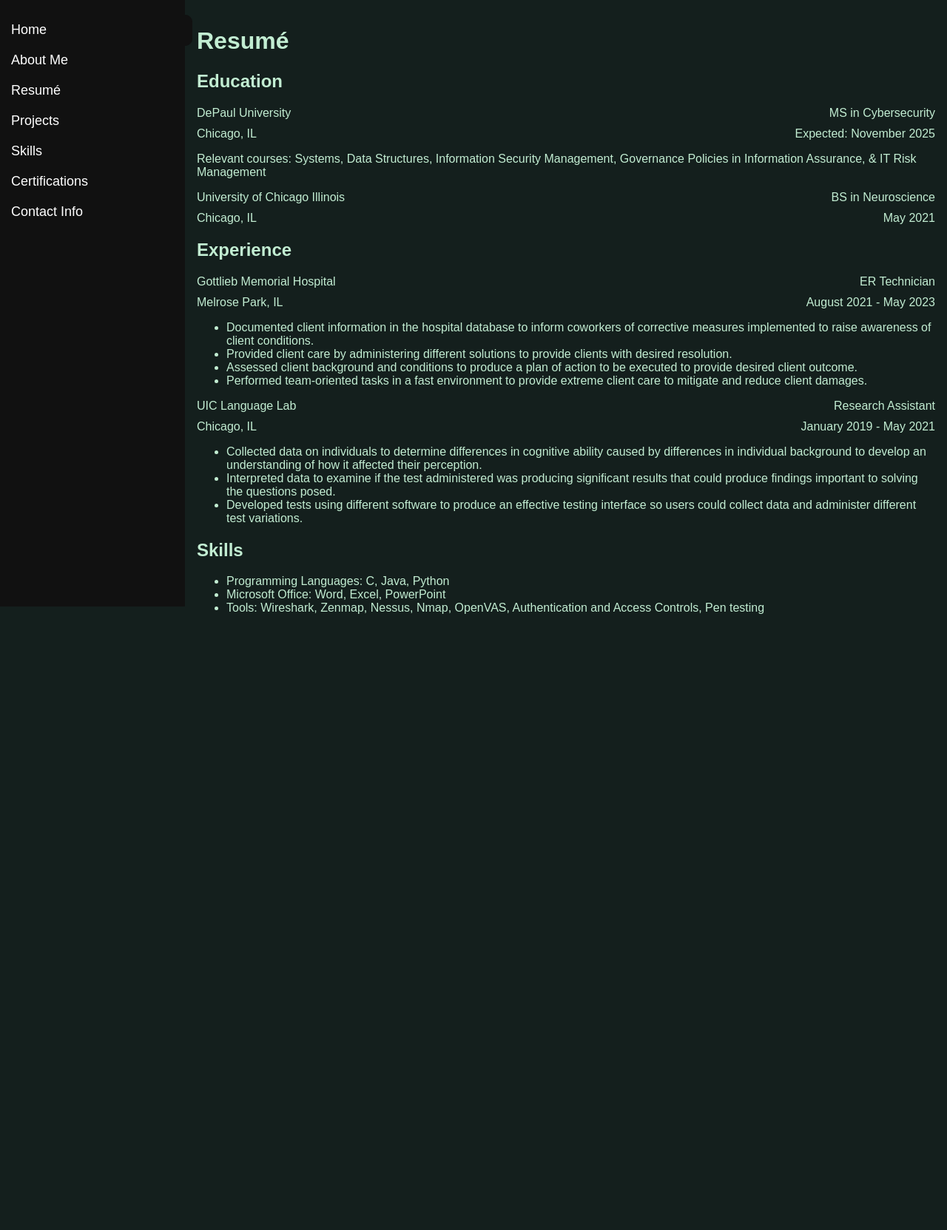
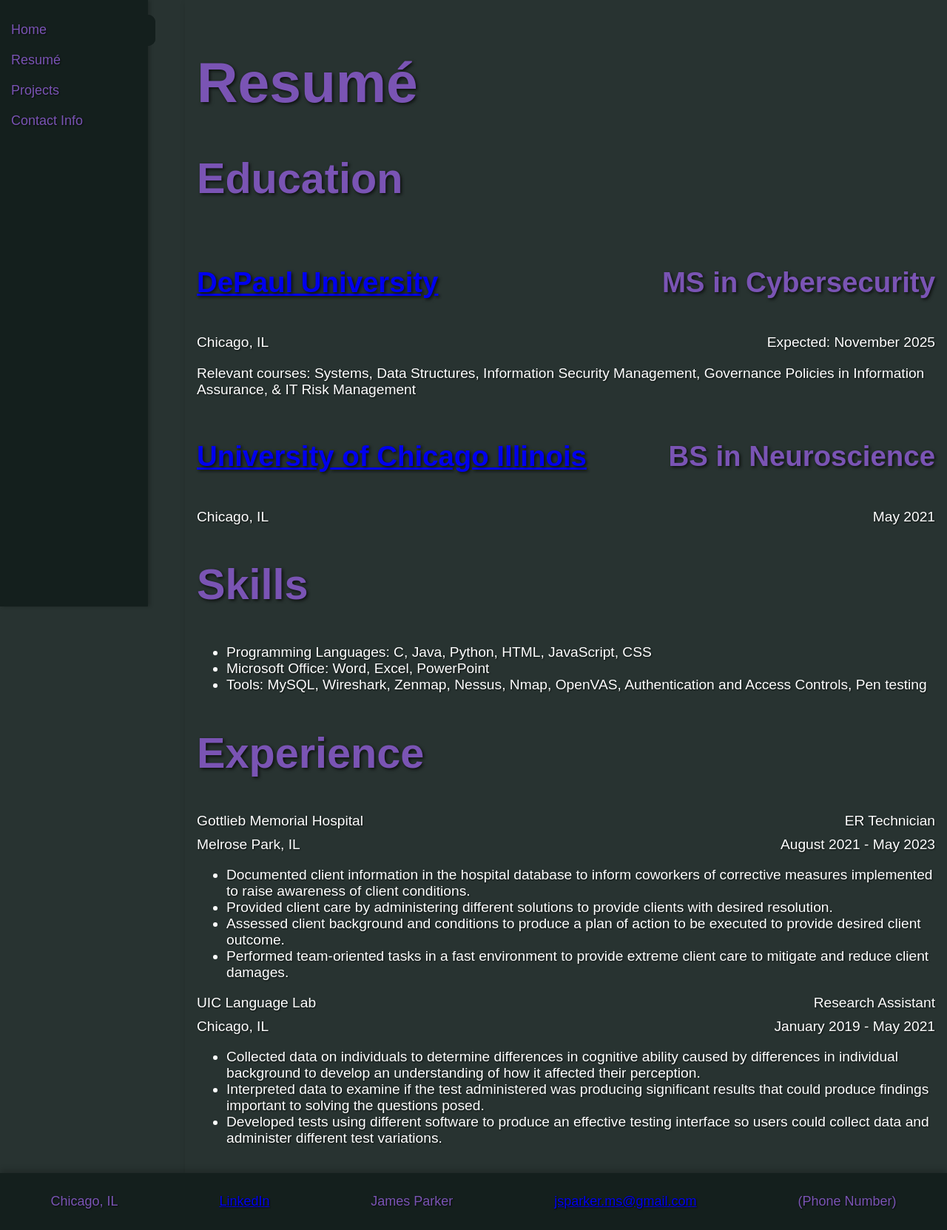
Before and after one commit to Utsukara/PersonalPortfolio, a plain HTML site: page cv.html in a window 1280 px wide. Shown: the whole page at 74% size. Before the commit the page ends 863 px from the top, so only its background shows below. Drawn offline with Linux system fonts and the light colour scheme.

Commit message:
added new features

```diff
--- a/cv.html
+++ b/cv.html
@@ -3,7 +3,7 @@
 <head>
     <meta charset="UTF-8">
     <meta name="viewport" content="width=device-width, initial-scale=1.0">
-    <title>James Parker - Resumé</title>
+    <title>James Parker - Résumé</title>
     <link rel="stylesheet" href="styles.css">
 </head>
 <body>
@@ -13,11 +13,8 @@
     <div id="sidebar" class="sidebar">
         <label for="toggle-sidebar" class="close-tab"></label>
         <a href="index.html">Home</a>
-        <a href="about.html">About Me</a>
         <a href="cv.html">Resumé</a>
         <a href="projects.html">Projects</a>
-        <a href="skills.html">Skills</a>
-        <a href="certifications.html">Certifications</a>
         <a href="contact.html">Contact Info</a>
     </div>
 
@@ -25,8 +22,8 @@
         <h1>Resumé</h1>
         <h2>Education</h2>
         <div class="section">
-            <span class="left">DePaul University</span>
-            <span class="right">MS in Cybersecurity</span>
+            <h3><span class="left"><a href="https://www.depaul.edu/Pages/default.aspx">DePaul University</a></span></h3>
+            <h3><span class="right">MS in Cybersecurity</span></h3>
         </div>
         <div class="section">
             <span class="left">Chicago, IL</span>
@@ -34,13 +31,20 @@
         </div>
         <p>Relevant courses: Systems, Data Structures, Information Security Management, Governance Policies in Information Assurance, & IT Risk Management</p>
         <div class="section">
-            <span class="left">University of Chicago Illinois</span>
-            <span class="right">BS in Neuroscience</span>
+            <h3><span class="left"><a href="https://www.uic.edu/">University of Chicago Illinois</a></span></h3>
+            <h3><span class="right">BS in Neuroscience</span></h3>
         </div>
         <div class="section">
             <span class="left">Chicago, IL</span>
             <span class="right">May 2021</span>
         </div>
+
+        <h2>Skills</h2>
+        <ul>
+            <li>Programming Languages: C, Java, Python, HTML, JavaScript, CSS</li>
+            <li>Microsoft Office: Word, Excel, PowerPoint</li>
+            <li>Tools: MySQL, Wireshark, Zenmap, Nessus, Nmap, OpenVAS, Authentication and Access Controls, Pen testing</li>
+        </ul>
 
         <h2>Experience</h2>
         <div class="section">
@@ -70,13 +74,14 @@
             <li>Interpreted data to examine if the test administered was producing significant results that could produce findings important to solving the questions posed.</li>
             <li>Developed tests using different software to produce an effective testing interface so users could collect data and administer different test variations.</li>
         </ul>
+    </div>
 
-        <h2>Skills</h2>
-        <ul>
-            <li>Programming Languages: C, Java, Python</li>
-            <li>Microsoft Office: Word, Excel, PowerPoint</li>
-            <li>Tools: Wireshark, Zenmap, Nessus, Nmap, OpenVAS, Authentication and Access Controls, Pen testing</li>
-        </ul>
-    </div>
+    <footer>
+        <p>Chicago, IL</p>
+        <p><a href="https://www.linkedin.com/in/jsparker-ms">LinkedIn</a></p>
+        <p>James Parker</p>
+        <p><a href="mailto:jsparker.ms@gmail.com">jsparker.ms@gmail.com</a></p>
+        <p>(Phone Number)</p>
+    </footer>
 </body>
 </html>
--- a/styles.css
+++ b/styles.css
@@ -1,6 +1,13 @@
 body {
+    display: flex;
+    flex-direction: column;
+    min-height: 100vh;
     font-family: Arial, sans-serif;
+    font-size: larger;
     margin: 0;
+    background-color: rgb(40, 51, 49);
+    color: rgb(255, 255, 255);
+    text-shadow: 1px 1px 2px rgba(0, 0, 0, 0.7); /* Added text shadow for depth */
 }
 
 .toggle-sidebar {
@@ -10,10 +17,10 @@
 .toggle-tab, .close-tab {
     position: fixed;
     top: 20px;
-    left: 250px; /* Just outside the sidebar */
+    left: 200px; /* Just outside the sidebar */
     width: 10px; /* Thickness of the tab */
     height: 42px; /* Length of the tab */
-    background-color: #111;
+    background-color: rgb(20, 31, 29);
     cursor: pointer;
     border-top-right-radius: 10px;
     border-bottom-right-radius: 10px;
@@ -27,26 +34,37 @@
 
 .sidebar {
     height: 100%;
-    width: 250px;
+    width: 200px;
     position: fixed;
     top: 0;
     left: 0;
-    background-color: #111;
+    background-color: rgb(20, 31, 29);
     padding-top: 20px;
     transition: width 0.3s;
+    z-index: 1; /* Ensure sidebar is behind the footer */
+    box-shadow: 3px 0 5px rgba(0, 0, 0, 0.2); /* Added box-shadow for depth */
 }
 
 .sidebar a {
     padding: 10px 15px;
     text-decoration: none;
     font-size: 18px;
-    color: white;
+    color: rgb(122, 84, 180);
     display: block;
-    transition: 0.3s;
+    transition: background 0.3s;
 }
 
 .sidebar a:hover {
-    background-color: #575757;
+    animation: radialToYellow 0.25s forwards;
+}
+
+@keyframes radialToYellow {
+    0% {
+        background: radial-gradient(circle, rgb(234, 142, 6), rgb(20, 31, 29));
+    }
+    100% {
+        background: rgb(234, 142, 6);
+    }
 }
 
 .toggle-sidebar:checked ~ .sidebar {
@@ -61,9 +79,11 @@
 }
 
 .main-content {
+    flex: 1;
     margin-left: 250px;
     padding: 16px;
     transition: margin-left 0.3s;
+    box-shadow: 0 4px 8px rgba(0, 0, 0, 0.1); /* Added box-shadow for depth */
 }
 
 .toggle-sidebar:checked ~ .main-content {
@@ -88,7 +108,67 @@
     text-align: right;
 }
 
-body{
+footer {
     background-color: rgb(20, 31, 29);
-    color: rgb(194, 237, 210);
+    color: rgb(122, 84, 180);
+    font-size: large;
+    text-align: center;
+    padding: 10px 0;
+    position: relative;
+    width: 100%;
+    bottom: 0;
+    display: flex;
+    justify-content: space-around;
+    align-items: center;
+    z-index: 2; /* Ensure footer is above the sidebar */
+    box-shadow: 0 -4px 8px rgba(0, 0, 0, 0.2); /* Added box-shadow for depth */
 }
+
+img {
+    width: 300px;
+    height: auto;
+    border: 3px solid rgb(20, 31, 29);
+    border-radius: 200px;
+    margin: 20px;
+    box-shadow: 0 4px 8px rgba(0, 0, 0, 0.2); /* Added box-shadow for depth */
+    transition: transform 0.5s; /* Added transition for smooth spin */
+}
+
+img.spinning {
+    animation: spin 10s infinite linear reverse; /* Continuous spinning effect */
+}
+
+@keyframes spin {
+    from {
+        transform: rotate(0deg);
+    }
+    to {
+        transform: rotate(360deg);
+    }
+}
+
+link:visited {
+    color: rgb(122, 84, 180);
+}
+
+link:hover {
+    color: rgb(234, 142, 6);
+}
+
+h1 {
+    color: rgb(122, 84, 180);
+    font-size: 4em;
+    text-shadow: 2px 2px 4px rgba(0, 0, 0, 0.7); /* Added text shadow for depth */
+}
+
+h2 {
+    color: rgb(122, 84, 180);
+    font-size: 3em;
+    text-shadow: 2px 2px 4px rgba(0, 0, 0, 0.7); /* Added text shadow for depth */
+}
+
+h3 {
+    color: rgb(122, 84, 180);
+    font-size: 2em;
+    text-shadow: 2px 2px 4px rgba(0, 0, 0, 0.7); /* Added text shadow for depth */
+}
```
Also changed, not shown: about.html (deleted, +0 -34 lines), certifications.html (deleted, +0 -29 lines), contact.html (+1 -4 lines), index.html (+51 -6 lines), projects.html (+8 -3 lines), skills.html (deleted, +0 -33 lines), 2 other files.
